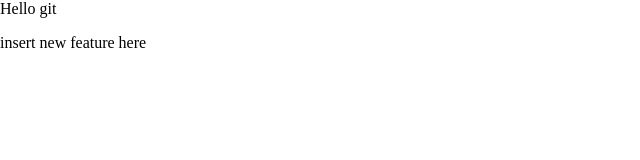
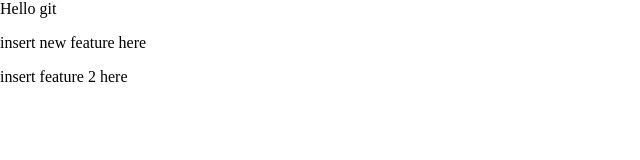
Before and after one commit to DirkSwartjes/bookish-giggle, a plain HTML site: page index.html in a window 1280 px wide. Shown: the whole page, without its empty margins (0-640 px from the left). Drawn offline with Linux system fonts and the light colour scheme.

Commit message:
Add feature 2

```diff
--- a/index.html
+++ b/index.html
@@ -6,6 +6,7 @@
     <body>
         <p>Hello git</p>
         <p>insert new feature here</p>
+        <p>insert feature 2 here</p>
         <script src="main.js"></script>
     </body>
 </html>
```
